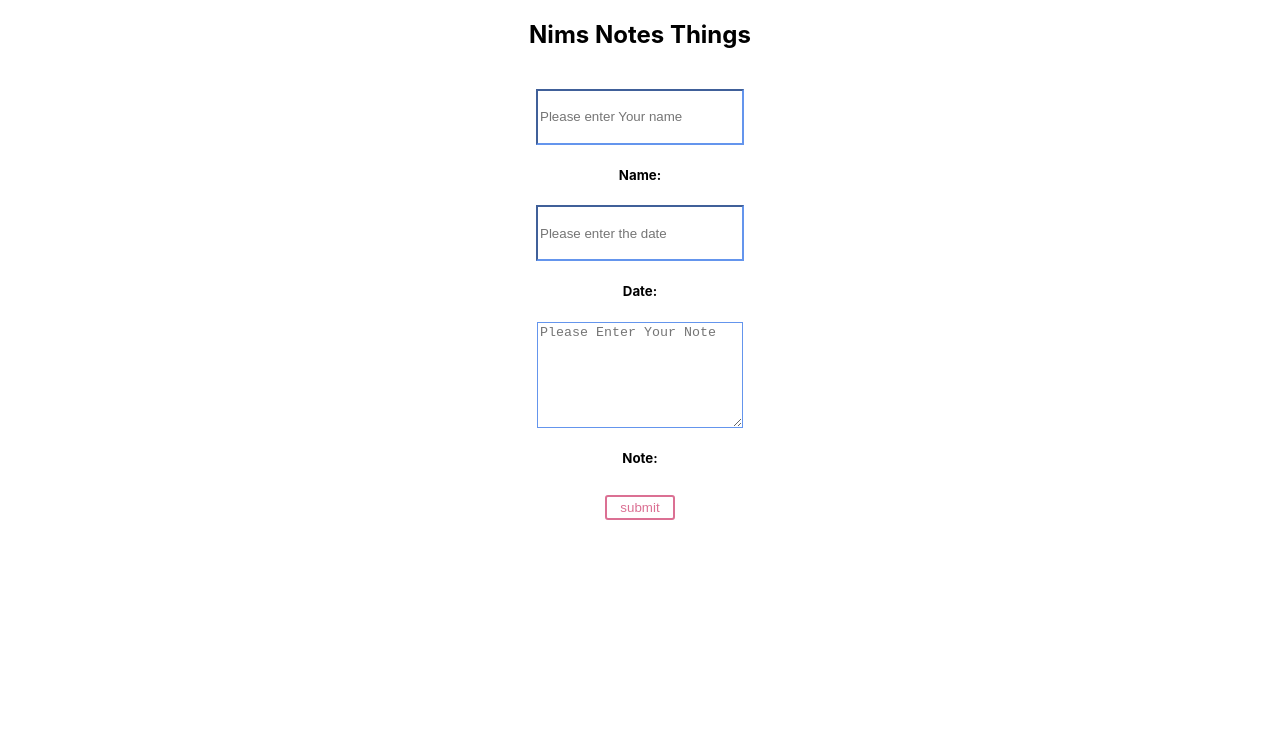
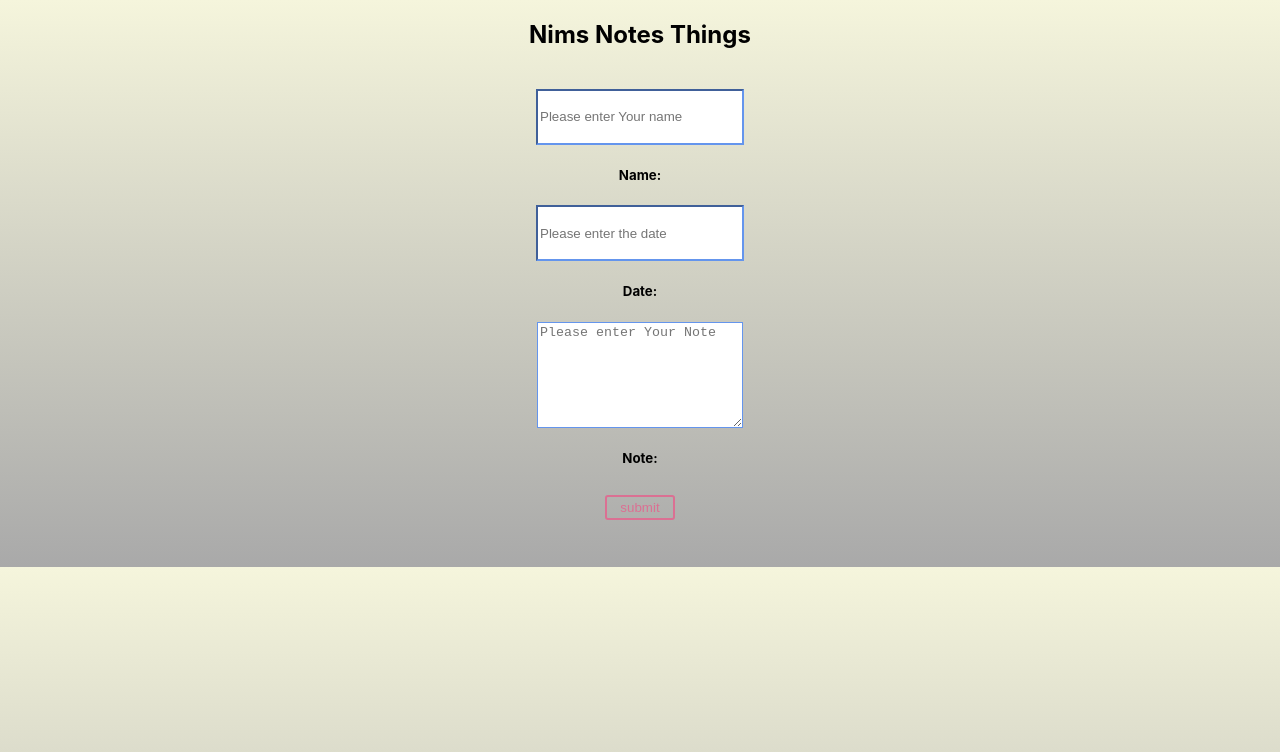
Before and after one commit to nf2000/nims-notes-things, a React (Create React App) app in the folder nims-notes-things/: page / in a window 1280 px wide. Shown: the top 752 px of the page. Built offline with nearby package versions, Linux system fonts and the light colour scheme.

Commit message:
styling page

```diff
--- a/nims-notes-things/src/Form.js
+++ b/nims-notes-things/src/Form.js
@@ -30,21 +30,6 @@ const Form = (props) => {
     });
   };
 
-  // const handleOnBlurName = e => {
-  //   if(formData.name === ''){
-  //     alert("This field is required")
-  //   }
-  // }
-  // const handleOnBlurDate = e => {
-  //   if(formData.name === ''){
-  //     alert("This field is required")
-  //   }
-  // }
-  // const handleOnBlurNote = (e,key) => {
-  //   if(formData.name === ''){
-  //     alert("This field is required")
-  //   }
-  // }
   return (
     <form onSubmit>
       <div>
@@ -71,16 +56,14 @@ const Form = (props) => {
 
           <TextArea
             name="note"
-            placeholder="Please Enter Your Note"
+            placeholder="Please enter Your Note"
             onChange={(e) => handleOnChange(e, "note")}
             onBlur={(e) => handleOnBlur(e.target.value, "note")}
             value={formData.note}
           />
           <h5>Note: {formData.note}</h5>
 
-          <Button  type="submit">
-          submit
-          </Button>
+          <Button type="submit">submit</Button>
         </InnerForm>
       </div>
     </form>
@@ -95,6 +78,7 @@ const InnerForm = styled.div`
   padding: 20px;
   position: relative;
   margin: 20px;
+  backgroundColor: pink;
 `;
 const Button = styled.button`
   background: transparent;
--- a/nims-notes-things/src/index.css
+++ b/nims-notes-things/src/index.css
@@ -5,6 +5,7 @@ body {
     sans-serif;
   -webkit-font-smoothing: antialiased;
   -moz-osx-font-smoothing: grayscale;
+  background: linear-gradient(to bottom, #F5F5DC 0%, #A9A9A9 100%);
 }
 
 code {
```
